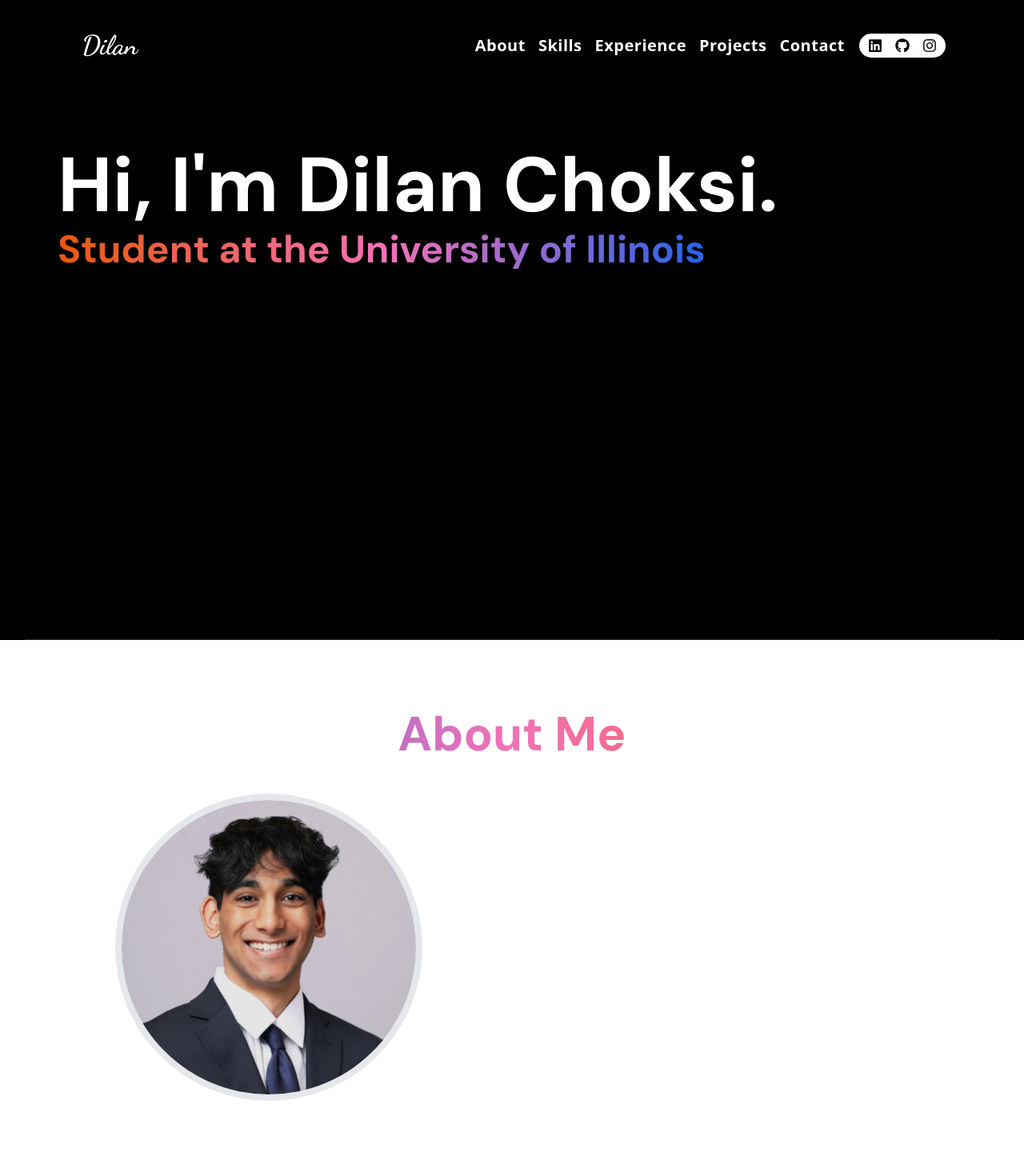
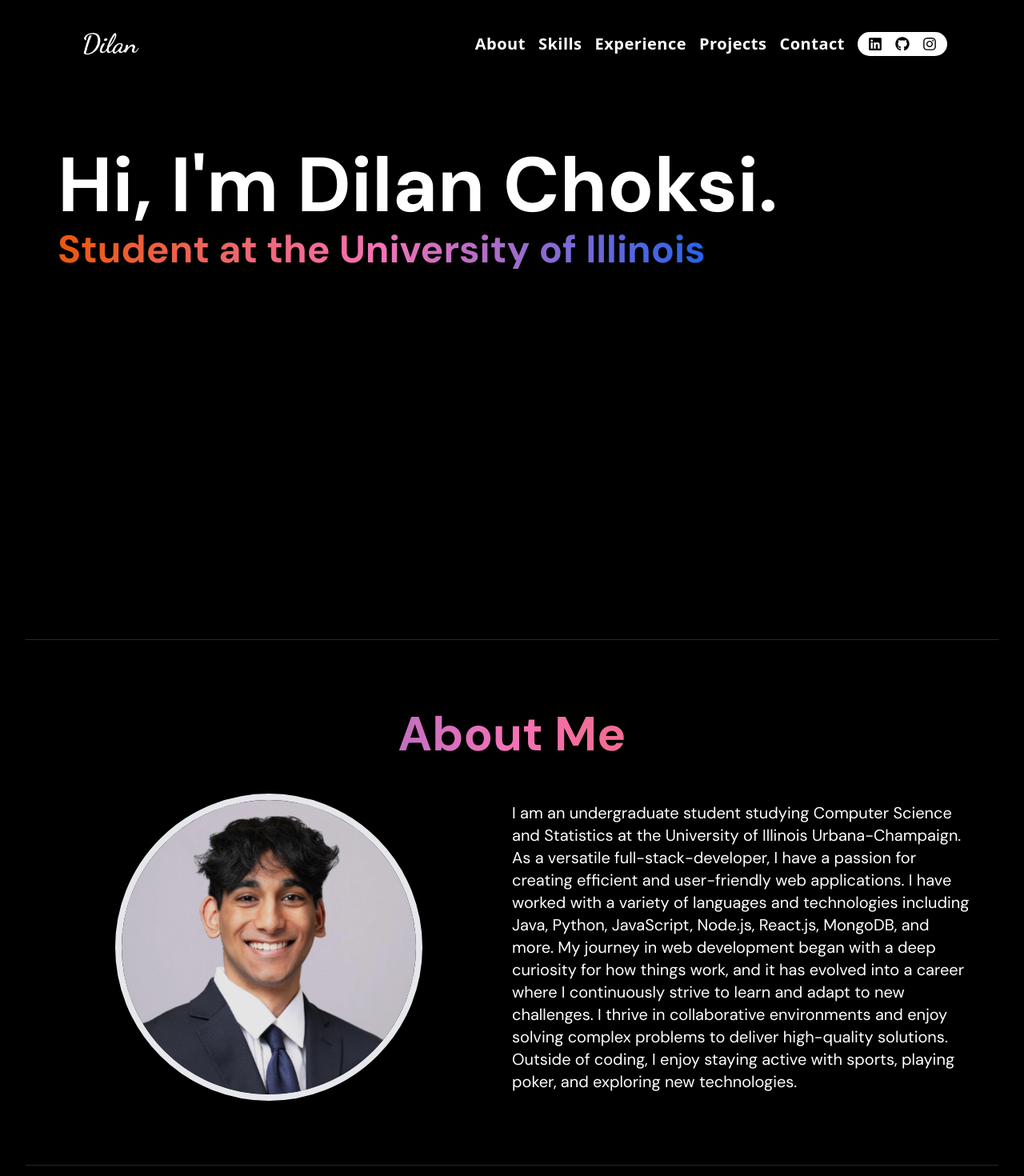
Before and after one commit to dilanchoksi/personal-website, a React (Vite) app: page / in a window 1280 px wide. Shown: the top 1470 px of the page at 80% size. Built offline with nearby package versions, Linux system fonts and the light colour scheme.

Commit message:
modulized navbar

```diff
--- a/src/components/About.jsx
+++ b/src/components/About.jsx
@@ -24,7 +24,7 @@
             <img
               src={aboutImg}
               alt=""
-              className="rounded-full border-8 w-72 md:w-96 md:mb-10 lg:w-96"
+              className="rounded-full border-8 w-72 mb-10 md:mb-0 md:w-96 lg:w-96"
             />
           </div>
         </motion.div>
@@ -35,7 +35,7 @@
           className="w-full lg:w-1/2"
         >
           <div className="flex justify-center lg:justify-start">
-            <p className="max-w-xl sm:text-lg leading-[19px] md:text-xl pt-10 text-center 2xl:py-8">
+            <p className="max-w-xl sm:text-lg leading-[19px] md:text-xl text-center md:text-start 2xl:py-8">
               {ABOUT_TEXT}
             </p>
           </div>
--- a/src/components/Navbar.jsx
+++ b/src/components/Navbar.jsx
@@ -37,7 +37,7 @@
       animate={{ opacity: 1, y: 0 }}
       initial={{ opacity: 0, y: -100 }}
       transition={{ duration: 0.5 }}
-      className={`flex items-center z-40 justify-between fixed w-full top-0 left-0 px-6 lg:px-16 xl:px-24 duration-1000 ${
+      className={`flex items-center z-40 justify-between fixed w-full top-0 left-0 px-6 lg:px-16 xl:px-24 duration-500 ${
         scrolled ? "bg-zinc-300 py-2 md:py-0" : "bg-transparent py-6"
       }`}
     >
@@ -68,7 +68,7 @@
       </button>
 
       <div
-        className={`border-y-2 md:border-none border-white text-xl md:text-base flex gap-3 md:gap-4 fixed md:static flex-col md:flex-row flex-shrink-0 w-screen md:w-auto left-0 items-center py-4 md:py-auto duration-200 md:opacity-100 ${
+        className={`border-y-2 md:border-none border-white text-xl md:text-base flex gap-3 md:gap-4 fixed md:static flex-col md:flex-row flex-shrink-0 w-screen md:w-auto left-0 items-center py-4 md:py-auto duration-500 md:duration-200 md:opacity-100 ${
           menuOpen ? "opacity-[.97]" : "opacity-0"
         } ${
           scrolled
@@ -77,7 +77,7 @@
         } `}
       >
         <ul
-          className={`flex items-center justify-center gap-2 font-sans font-bold duration-0 flex-col md:flex-row md:gap-4 ${
+          className={`flex items-center justify-center gap-2 font-sans font-bold flex-col md:flex-row md:gap-4 ${
             scrolled ? "text-black" : ""
           }`}
         >
@@ -86,7 +86,7 @@
               <a
                 href={tab.href}
                 onClick={toggleMenu}
-                className="inline-block hover:scale-105 duration-200 hover:text-red-500 tracking-wide text-2xl md:text-xl"
+                className="inline-block hover:scale-105 duration-200 hover:text-red-500 tracking-wide text-lg md:text-xl"
               >
                 {tab.tabName}
               </a>
@@ -95,9 +95,7 @@
         </ul>
         <div
           className={`flex items-center justify-center gap-4 text-lg rounded-full p-1.5 duration-200 sm:w-28 hover:scale-105 ${
-            !scrolled
-              ? "bg-white text-black border-black border-2"
-              : "bg-black text-white border-white border-2"
+            !scrolled ? "bg-white text-black " : "bg-black text-white "
           }`}
         >
           <a
--- a/src/index.css
+++ b/src/index.css
@@ -10,5 +10,6 @@
 :root {
   font-family: "DM Sans", sans-serif;
   scroll-behavior: smooth;
+  background-color: black;
   /* font-family: Calibri, sans-serif; */
 }
```
